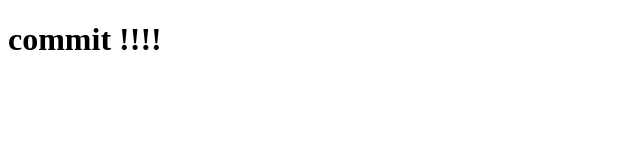
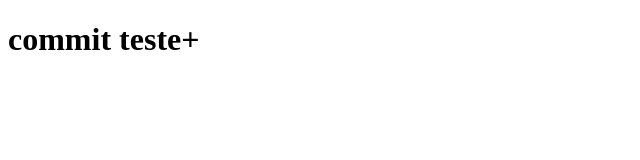
Before and after one commit to igorbrathier/curso-dev, a Next.js app: page / in a window 1280 px wide. Shown: the top 160 px of the page, without its empty margins (0-640 px from the left). Built offline with nearby package versions, Linux system fonts and the light colour scheme.

Commit message:
commit teste+

```diff
--- a/pages/index.js
+++ b/pages/index.js
@@ -1,7 +1,7 @@
 export default function Home(){
     return (
     <h1>
-        commit !!!!
+        commit teste+
     </h1>
     )
 }
```
